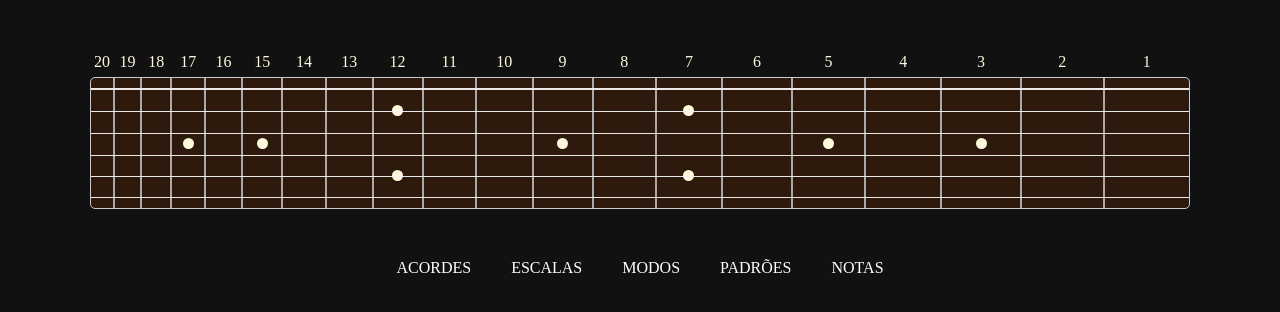
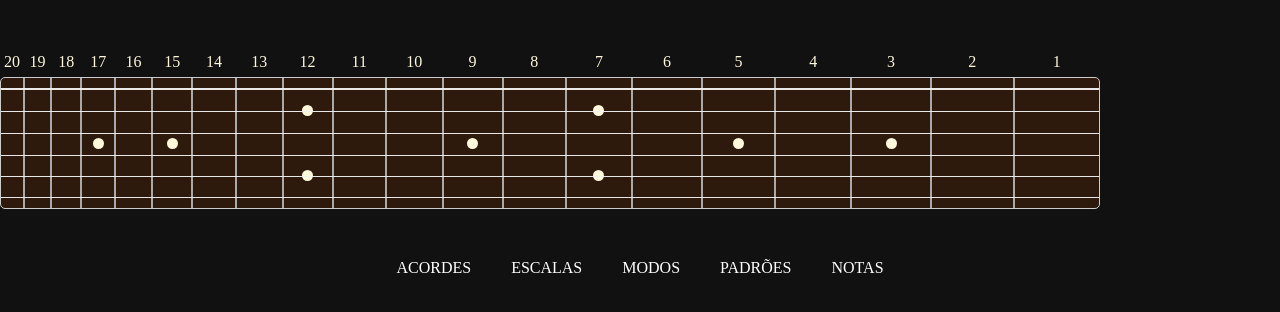
Before and after one commit to evertoncam7/violao, a plain HTML site: page index.html in a window 1280 px wide. Shown: the part 128-440 px from the top of the page. Drawn offline with Linux system fonts and the light colour scheme.

Commit message:
Corrigindo o overflow

```diff
--- a/assets/css/index.css
+++ b/assets/css/index.css
@@ -69,13 +69,20 @@
 
 .main{
     width: 100%;
+
+}
+
+.main-2{
+    width: 100%;
+    overflow: auto;
 }
 
 .braco{
-    width: 100%;
+    width: 1100px;
     padding: 30px 0px;
     display: flex;
     justify-content: center;
+
 }
 
 .b{
--- a/index.html
+++ b/index.html
@@ -19,9 +19,11 @@
             </span>
         </header>
         <main class="main">
-            <section class="braco" id="bx-braco">
+            <div class="main-2">
+                <section class="braco" id="bx-braco">
 
-            </section>
+                </section>
+            </div>
             <div class="controll">
                 <div data-category="acordes" class="title-controll">ACORDES</div>
                 <div data-category="escalas" class="title-controll">ESCALAS</div>
```
